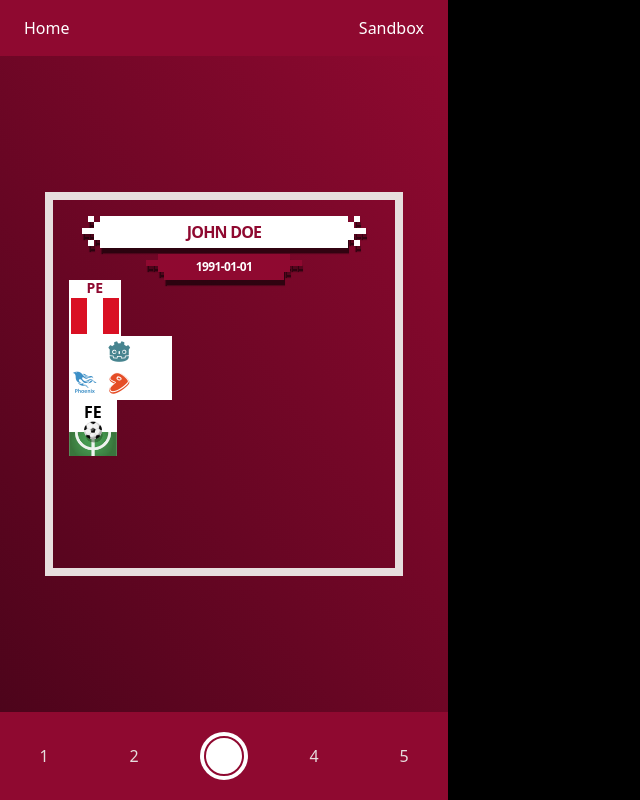
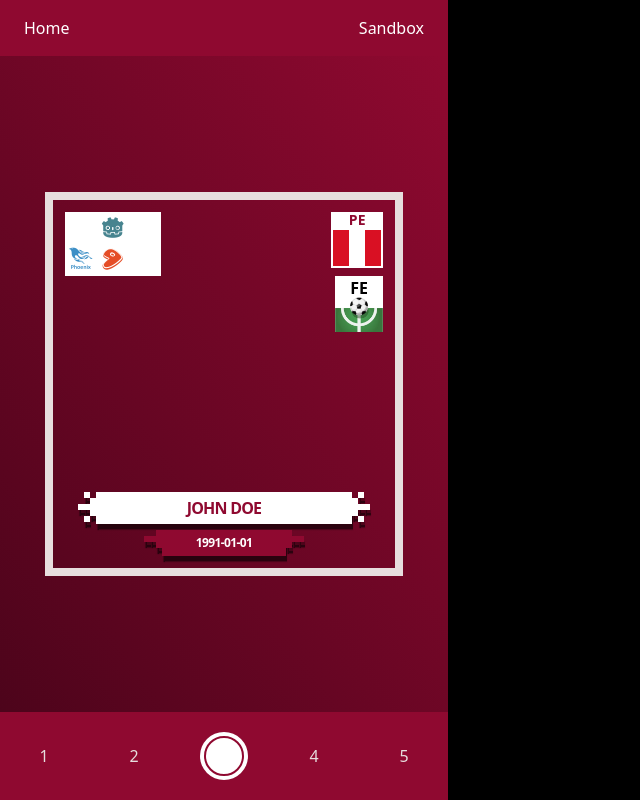
Before and after one commit to lvidal1/react-card-generator, a Next.js app: page /sandbox in a window 1280 px wide. Shown: the whole page, without its empty margins (0-640 px from the left). Built offline with nearby package versions, Linux system fonts and the light colour scheme; some icons are missing.

Commit message:
Update area items location

```diff
--- a/components/Area.js
+++ b/components/Area.js
@@ -30,31 +30,49 @@ const Area = () => {
 				id="layer"
 				data-testid="Area.layer"
 			>
-				<Fullname
-					text={fullname}
-					onClick={() => dispatch(togglePersonalInfo(true))}
+				<div className="flex items-stretch flex-col h-full">
+					<div className="flex-1 w-full flex justify-between">
+						<div className="">
+							<Technologies
+								technologies={technologies}
+								classname="mt-1.5"
+								onClick={() => dispatch(toggleTechnology(true))}
 							/>
-				<Birthday
-					text={birth}
-					classname="mt-1.5"
-					onClick={() => dispatch(togglePersonalInfo(true))}
-				/>
+						</div>
+						<div className="flex flex-col items-end space-y-2">
 							<Country
 								iso={country}
 								classname="mt-1.5"
 								onClick={() => dispatch(toggleCountry(true))}
 							/>
-				<Technologies
-					technologies={technologies}
-					classname="mt-1.5"
-					onClick={() => dispatch(toggleTechnology(true))}
-				/>
+
 							<Position
 								position={position}
 								onClick={() => dispatch(togglePosition(true))}
 							/>
 						</div>
 					</div>
+					<div className="h-72"></div>
+					<div className="flex-1 w-full">
+						<div className="flex flex-col ">
+							<Fullname
+								text={fullname}
+								onClick={() =>
+									dispatch(togglePersonalInfo(true))
+								}
+							/>
+							<Birthday
+								text={birth}
+								classname="mt-1.5"
+								onClick={() =>
+									dispatch(togglePersonalInfo(true))
+								}
+							/>
+						</div>
+					</div>
+				</div>
+			</div>
+		</div>
 	);
 };
 
--- a/styles/Area.module.css
+++ b/styles/Area.module.css
@@ -3,7 +3,7 @@
 }
 
 .layer {
-	@apply w-4/5 mx-auto h-96 max-h-96 p-4;
+	@apply w-4/5 mx-auto h-96 max-h-96 p-3;
 }
 
 .bg-layer-purple {
--- a/styles/area/Technologies.module.css
+++ b/styles/area/Technologies.module.css
@@ -1,5 +1,5 @@
 .container {
-	@apply bg-white p-1 w-1/3 flex flex-wrap grid grid-cols-3 gap-2;
+	@apply bg-white p-1 flex flex-wrap grid grid-cols-3 gap-2;
 }
 
 .logo {
```
Lines whose indentation alone changed are shown as unchanged.
